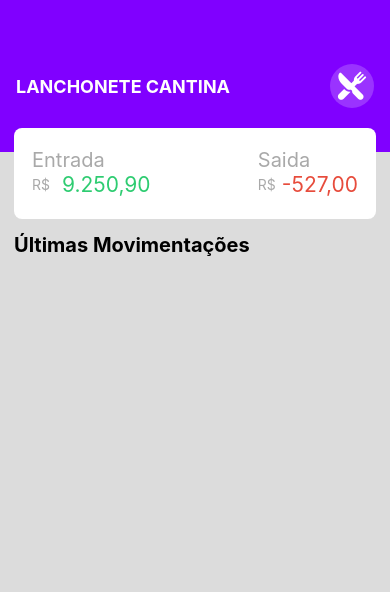
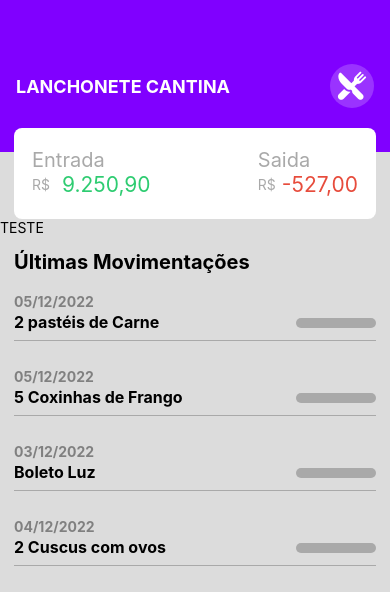
Before and after one commit to GabrielCanalha/PJandeson, a React Native app: screen / in a window 390 px wide. Shown: the top 592 px of the page. Built offline with nearby package versions, Linux system fonts and the light colour scheme.

Commit message:
adições de novos componentes e mais algumas alterações apenas para fins de estudo

```diff
--- /dev/null
+++ b/src/components/Actions/index.js
@@ -0,0 +1,19 @@
+import React from 'react';
+import {
+    View,
+    Text,
+    StyleSheet,
+    TouchableOpacity
+} from 'react-native';
+
+export default function Actions() {
+ return (
+   <View style={styles.container}>
+    <Text>TESTE</Text>
+   </View>
+  );
+}
+
+const styles = StyleSheet.create({
+    container:{}
+})
--- /dev/null
+++ b/src/components/Movements/index.js
@@ -0,0 +1,76 @@
+import React, { useState } from 'react';
+import {
+    View,
+    Text,
+    StyleSheet,
+    TouchableOpacity
+ } from 'react-native';
+
+export default function Movements({ data }) {
+
+    const [showValue, setShowValue] = useState(false);
+
+
+ return (
+   <TouchableOpacity style={styles.container} onPress={() => setShowValue(!showValue)}>
+    <Text style={styles.date}>{data.date}</Text>
+
+    <View style={styles.content}>
+        <Text style={styles.label}>{ data.label }</Text>
+
+        { showValue ? (
+        <Text
+        style={data.type === 1 ? styles.value : styles.expenses}
+        >
+            {data.type === 1 ? `R$ ${data.value}` : `R$ -${data.value}` }
+        </Text>
+        ) : (
+            <View style={styles.skeleton}>
+            </View>
+        )}
+
+    </View>
+   </TouchableOpacity>
+  );
+}
+
+const styles = StyleSheet.create({
+    container:{
+        flex: 1,
+        marginBottom: 22,
+        borderBottomWidth: 0.5,
+        borderBottomColor: '#A9A9A9'
+    },
+    content:{
+        flexDirection:'row',
+        justifyContent:'space-between',
+        marginTop: 2,
+        marginBottom: 8
+    },
+    date:{
+        marginTop: 5,
+        color:'grey',
+        fontWeight: 'bold'
+    },
+    label:{
+        fontWeight: 'bold',
+        fontSize: 16,
+    },
+    value:{
+        fontSize: 16,
+        color: '#2ecc71',
+        fontWeight: 'bold',
+    },
+    expenses:{
+        fontSize: 16,
+        color: '#e74e3c',
+        fontWeight: 'bold',
+    },
+    skeleton:{
+        marginTop: 6,
+        width: 80,
+        height: 10,
+        backgroundColor: '#A9A9A9',
+        borderRadius: 8,
+    }
+})
--- a/src/pages/Home/index.js
+++ b/src/pages/Home/index.js
@@ -1,11 +1,45 @@
 //Criação da pagina Home
 
 import React from 'react';
-import {StyleSheet, View, Text } from 'react-native';
+import {StyleSheet, View, Text, FlatList } from 'react-native';
 import Header from '../../components/Header';
 import Balance from '../../components/Balance';
+import Movements from '../../components/Movements';
+import Actions from '../../components/Actions';
 //import { NavigationContainer } from '@react-navigation/native';
 //import { createNativeStackNavigator } from '@react-navigation/native-stack';
+
+const list = [
+  {
+    id: 1,
+    label: '2 pastéis de Carne',
+    value: '32,00',
+    date: '05/12/2022',
+    type: 1 //ENTRADA
+  },
+  {
+    id: 2,
+    label: '5 Coxinhas de Frango',
+    value: '25,00',
+    date: '05/12/2022',
+    type: 1 //ENTRADA
+  },
+  {
+    id: 3,
+    label: 'Boleto Luz',
+    value: '150,00',
+    date: '03/12/2022',
+    type: 0 //SAIDA
+  },
+  {
+    id: 4,
+    label: '2 Cuscus com ovos',
+    value: '50,00',
+    date: '04/12/2022',
+    type: 1 //ENTRADA
+  },
+
+]
 
 export default function Home() {
   return (
@@ -14,7 +48,18 @@
 
       <Balance entrada='9.250,90' saida='-527,00'/>
 
-     <Text style={styles.title}>Últimas Movimentações</Text>
+      <Actions/>
+
+      <Text style={styles.title}>Últimas Movimentações</Text>
+
+      <FlatList
+        style={styles.list}
+        data={list}//AQUI GABRIEL VC PODE COLOCAR DE ONDE A LISTA IRA PUXAR AS INFORMAÇÕES, AQUI ELE TA VINDO DE LIST
+        keyExtractor={( item ) => String(item.id)}
+        showsVerticalScrollIndicator={ false }
+        renderItem={ ({ item }) => <Movements data={ item } /> }
+      />
+
     </View>
   );
 }
@@ -27,9 +72,11 @@
   title:{
     fontSize: 20,
     fontWeight: 'bold',
-    marginLeft: 14,
-    marginRight: 14,
-    marginTop: 14,
+    margin: 14,
+  },
+  list:{
+    marginStart: 14,
+    marginEnd: 14,
 
   }
 });
```
